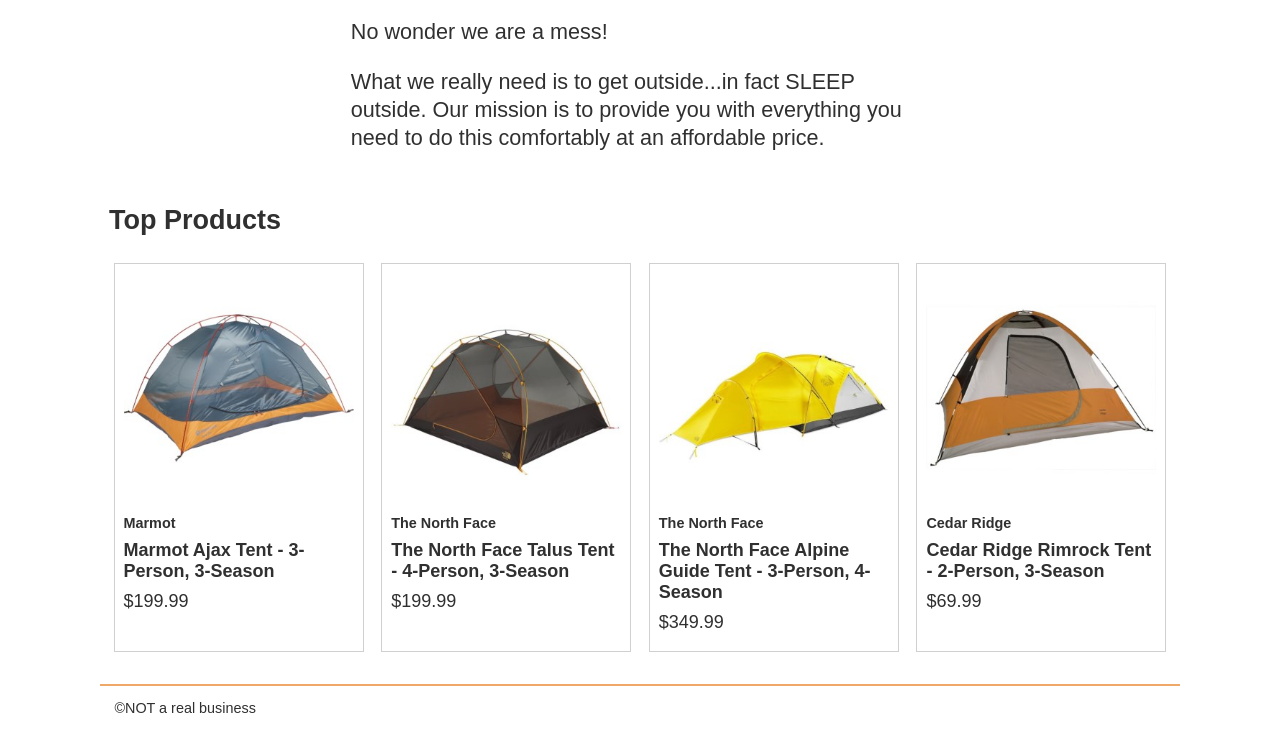
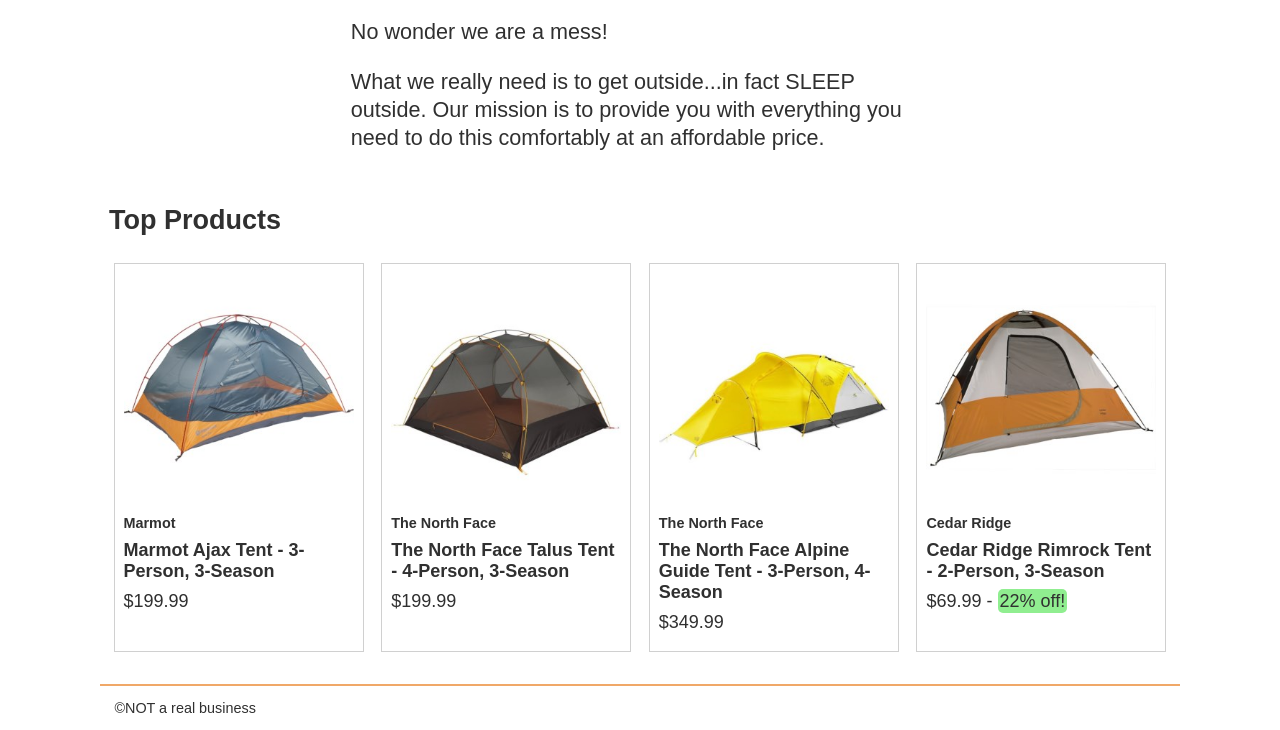
Before and after one commit to AmericoKutomi/wdd330_team6, a website: page src/index.html in a window 1280 px wide. Shown: the part 469-1199 px from the top of the page. Drawn offline with Linux system fonts and the light colour scheme; files whose address does not match are found by name.

Commit message:
Added discount to main page.

```diff
--- a/src/css/style.css
+++ b/src/css/style.css
@@ -154,6 +154,12 @@
 .card__name {
   font-size: 1em;
 }
+
+.discount {
+  background-color: lightgreen;
+  padding:2px;
+  border-radius: 5px;
+}
 /* End product list card */
 
 .product-detail {
--- a/src/js/ProductList.mjs
+++ b/src/js/ProductList.mjs
@@ -1,7 +1,17 @@
 import { renderListWithTemplate } from './utils.mjs';
 
 function productCardTemplate(product) {
-  return  `<li class="product-card">
+    const discount = product.FinalPrice / product.ListPrice
+    let percentOff = 0
+    if(discount == 1){
+        percentOff = ''
+    }
+    else{
+        let percent = 100 - (Math.round(discount * 100));
+
+        percentOff = ` - <span class="discount">${percent}% off!</span>`
+    }
+    return `<li class="product-card">
   <a href="product_pages/index.html?product=${product.Id}">
   <img
     src="${product.Image}"
@@ -9,7 +19,7 @@
   />
   <h3 class="card__brand">${product.Brand.Name}</h3>
   <h2 class="card__name">${product.Name}</h2>
-  <p class="product-card__price">$${product.FinalPrice}</p></a>
+  <p class="product-card__price">$${product.FinalPrice}${percentOff}</p></a>
 </li>`;
 }
 
@@ -26,7 +36,8 @@
         if (this.topList.length !== 0) {
             this.renderList(list.filter((product) => this.topList.indexOf(product.Id) !== -1));
         } else {
-    this.renderList(list); }
+            this.renderList(list);
+        }
     }
 
     async renderList(list) {
```
Lines whose indentation alone changed are shown as unchanged.
